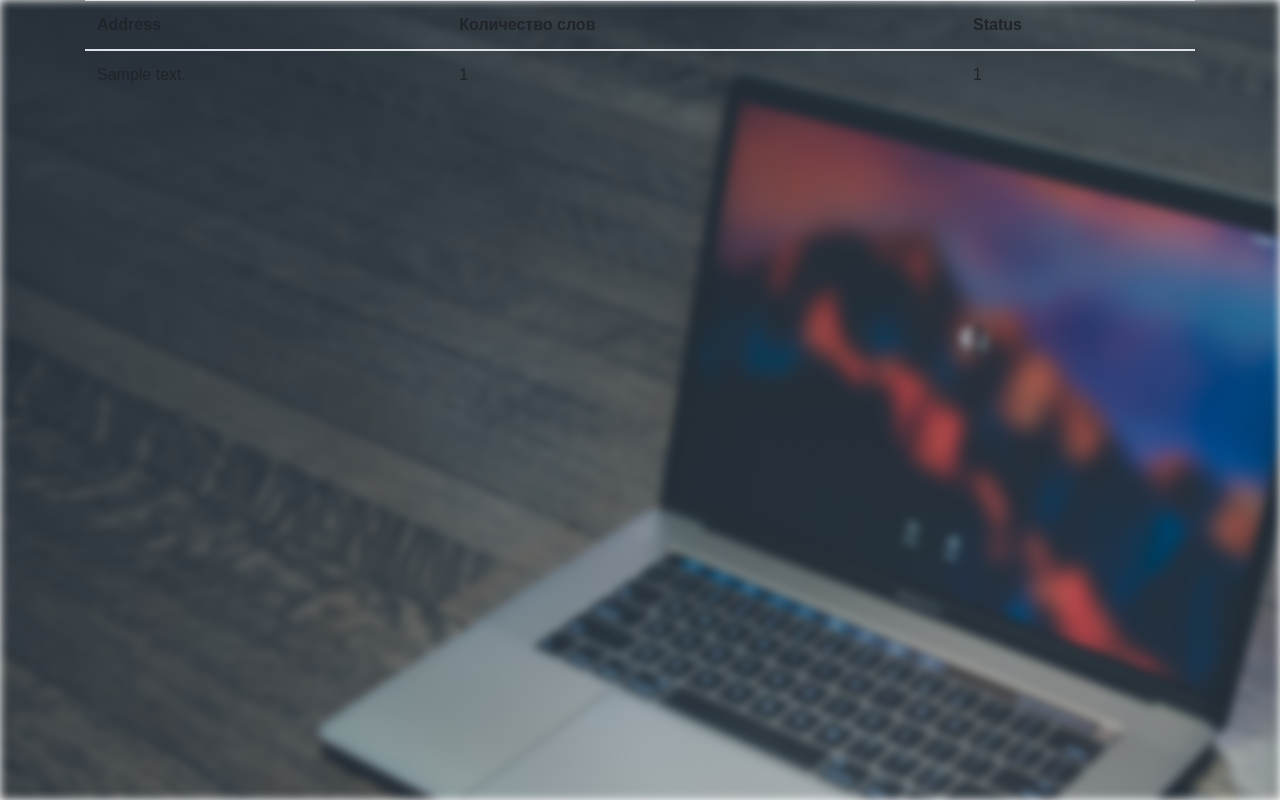
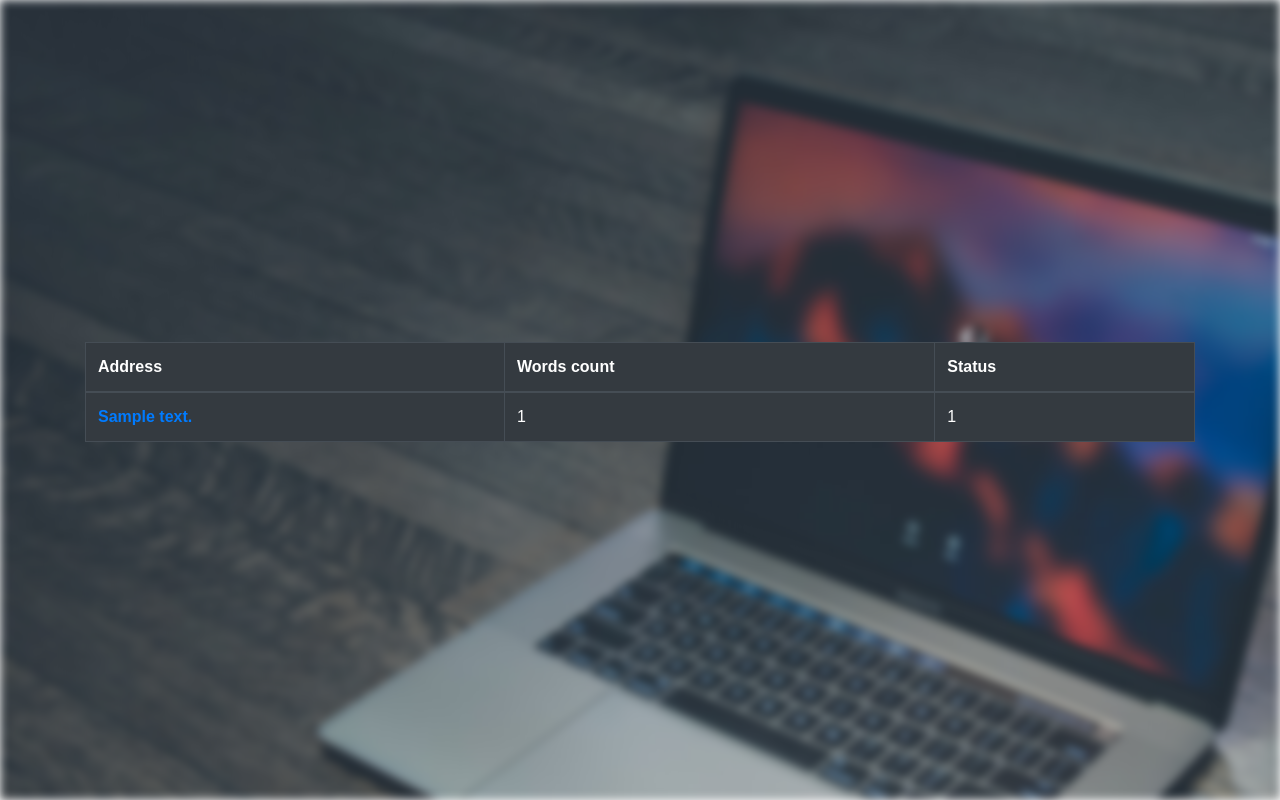
Before and after one commit to dannycrief/flask_parse_count_words_, a Flask app: page /results in a window 1280 px wide. Run offline with Flask 2, Linux system fonts and the light colour scheme; tables that the repository leaves empty hold one stand-in row (values such as "Sample post"); some libraries are stand-ins or nearby versions.

Commit message:
Updated styles

```diff
--- a/templates/result.html
+++ b/templates/result.html
@@ -1,21 +1,36 @@
 {% extends 'base.html' %}
 {% block result %}
-    <table class="table">
+    <style>
+        body {
+            display: flex;
+            justify-content: center;
+            align-items: center;
+        }
+    </style>
+    <table class="table table-bordered table-dark">
         <thead>
         <tr>
             <th scope="col">Address</th>
-            <th scope="col">Количество слов</th>
+            <th scope="col">Words count</th>
             <th scope="col">Status</th>
         </tr>
         </thead>
         <tbody>
         {% for res in results %}
             <tr>
-                <td class="c1">{{ res.address }}</td>
-                <td class="c1">{{ res.words_count }}</td>
-                <td class="c4"><span>{{ res.http_status_code }}</span></td>
+                <th scope="row"><a href="{{ res.address }}">{{ res.address }}</a></th>
+                <td>{{ res.words_count }}</td>
+                <td><span>{{ res.http_status_code }}</span></td>
             </tr>
         {% endfor %}
         </tbody>
     </table>
+    <script type='text/javascript'>
+        window.onload = function () {
+            if (!window.location.hash) {
+                window.location = window.location + '#loaded';
+                window.location.reload();
+            }
+        };
+    </script>
 {% endblock %}
```
Also changed, not shown: templates/index.html (+11 -3 lines).
